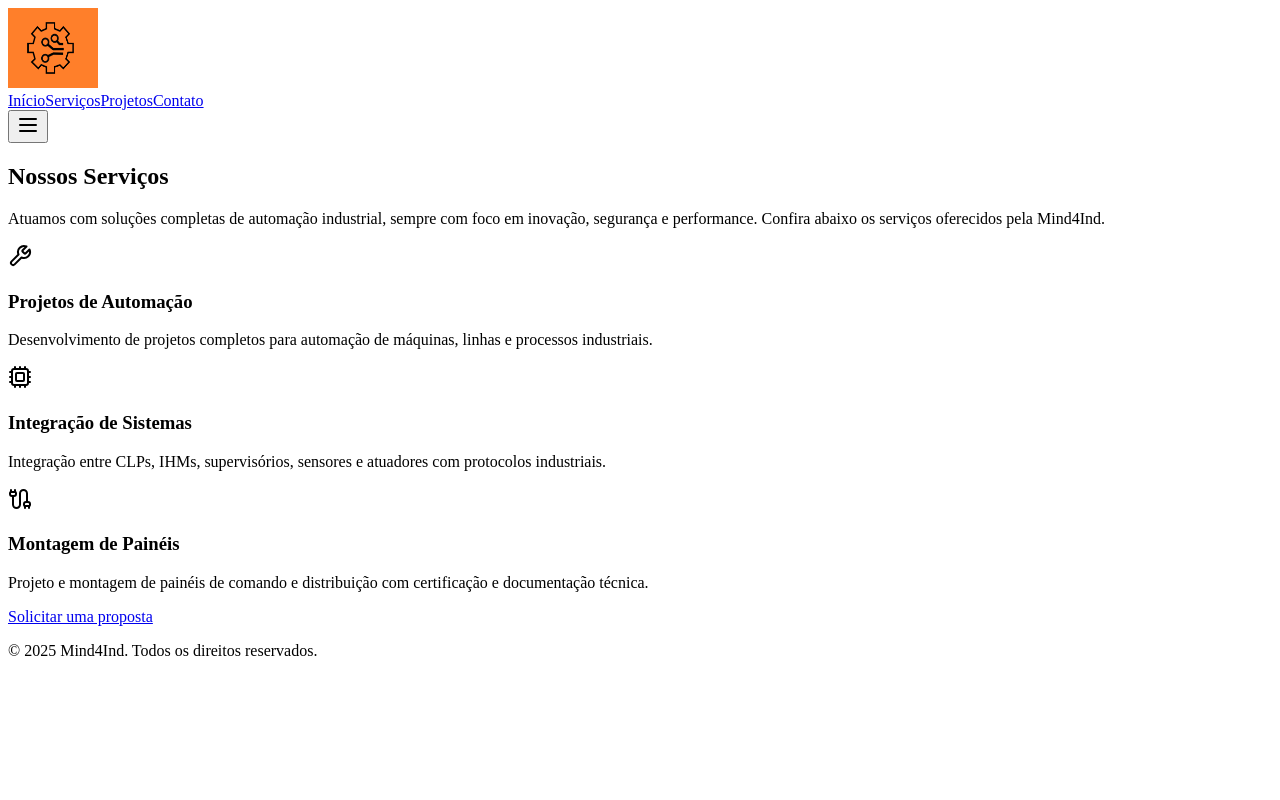
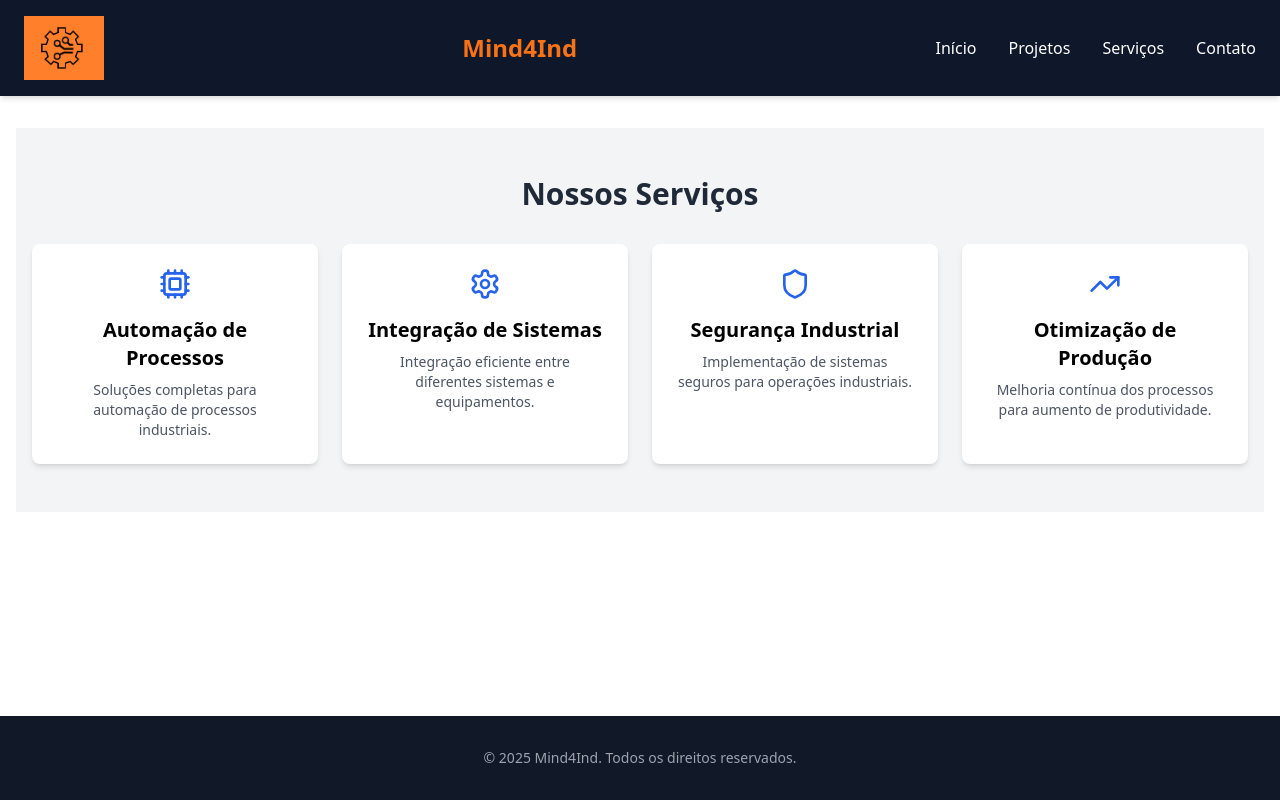
Before and after one commit to Eng-Claudio/site-Automacao, a Next.js app: page /servicos in a window 1280 px wide. Built offline with nearby package versions, Linux system fonts and the light colour scheme.

Commit message:
primeira página

```diff
--- a/components/Footer.js
+++ b/components/Footer.js
@@ -1,3 +1,4 @@
+//rodapé
 export default function Footer() {
   return (
     <footer className="bg-gray-900 text-white py-8 mt-12">
--- a/components/Navbar.js
+++ b/components/Navbar.js
@@ -1,46 +1,36 @@
-import { useState } from 'react'
-import Link from 'next/link'
-import Image from 'next/image'
-import { Menu, X } from 'lucide-react'
+// components/Header.tsx
+import Link from "next/link";
+import Image from 'next/image';
+import { Menu, X } from 'lucide-react';
 
-export default function Navbar() {
-  const [isOpen, setIsOpen] = useState(false)
-
+export default function Header() {
   return (
-    <header className="bg-white shadow-md sticky top-0 z-50">
-      <div className="container mx-auto px-4 py-4 flex justify-between items-center">
+    <header className="bg-[#0f172a] text-white shadow-md">
+      <div className="max-w-7xl mx-auto px-6 py-4 flex items-center justify-between">
         {/* Logo */}
         <Link href="/">
-          <Image src="/CME_FundoLaranja.png" alt="Mind4Ind Logo" width={90} height={80} />
+          <Image src="/logo-mind4ind.png" alt="Mind4Ind Logo" width={80} height={80} />
         </Link>
+        <div className="text-2xl font-bold text-orange-500">
+          Mind4Ind
+        </div>
 
-        {/* Desktop Menu */}
-        <nav className="hidden md:flex space-x-6 text-sm font-medium text-gray-700">
-          <Link href="/" className="hover:text-blue-600 transition">Início</Link>
-          <Link href="/servicos" className="hover:text-blue-600 transition">Serviços</Link>
-          <Link href="/projetos" className="hover:text-blue-600 transition">Projetos</Link>
-          <Link href="/contato" className="hover:text-blue-600 transition">Contato</Link>
+        {/* Navegação */}
+        <nav className="flex gap-8">
+          <Link href="/" className="hover:text-orange-500 transition-colors duration-200">
+            Início
+          </Link>
+          <Link href="/projetos" className="hover:text-orange-500 transition-colors duration-200">
+            Projetos
+          </Link>
+          <Link href="/servicos" className="hover:text-orange-500 transition-colors duration-200">
+            Serviços
+          </Link>
+          <Link href="/contato" className="hover:text-orange-500 transition-colors duration-200">
+            Contato
+          </Link>
         </nav>
-
-        {/* Mobile Menu Button */}
-        <button
-          className="md:hidden text-gray-700"
-          onClick={() => setIsOpen(!isOpen)}
-          aria-label="Menu"
-        >
-          {isOpen ? <X className="w-6 h-6" /> : <Menu className="w-6 h-6" />}
-        </button>
       </div>
-
-      {/* Mobile Dropdown */}
-      {isOpen && (
-        <div className="md:hidden bg-white px-4 pb-4 space-y-2">
-          <Link href="/" className="block text-sm text-gray-700 hover:text-blue-600 transition">Início</Link>
-          <Link href="/servicos" className="block text-sm text-gray-700 hover:text-blue-600 transition">Serviços</Link>
-          <Link href="/projetos" className="block text-sm text-gray-700 hover:text-blue-600 transition">Projetos</Link>
-          <Link href="/contato" className="block text-sm text-gray-700 hover:text-blue-600 transition">Contato</Link>
-        </div>
-      )}
     </header>
-  )
+  );
 }
--- a/package.json
+++ b/package.json
@@ -13,12 +13,13 @@
     "lucide-react": "^0.487.0",
     "next": "^15.2.4",
     "react": "^19.1.0",
-    "react-dom": "^19.1.0"
+    "react-dom": "^19.1.0",
+    "react-icons": "^5.5.0"
   },
   "devDependencies": {
     "@tailwindcss/postcss": "^4.1.3",
     "autoprefixer": "^10.4.21",
     "postcss": "^8.5.3",
-    "tailwindcss": "^4.1.3"
+    "tailwindcss": "^3.4.3"
   }
 }
--- a/pages/_app.js
+++ b/pages/_app.js
@@ -1,6 +1,6 @@
 import '../styles/globals.css'
-// import Navbar from '../components/Navbar'
-// import Footer from '../components/Footer'
+//import Navbar from '../components/Navbar'
+//import Footer from '../components/Footer'
 import Layout from '../components/Layout'
 
 
--- a/pages/contato.js
+++ b/pages/contato.js
@@ -1,13 +1,40 @@
+import { FaLinkedin, FaWhatsapp, FaEnvelope } from "react-icons/fa";
 
 export default function Contato() {
-    return (
-      <main className="p-6">
-        <h1 className="text-3xl font-bold mb-4">Contato</h1>
-        <ul className="list-disc pl-5">
-          <li>Projetos de automação industrial</li>
-          <li>Integração de sistemas</li>
-          <li>Desenvolvimento de painéis de controle</li>
-        </ul>
-      </main>
-    )
-  }
+  return (
+    <div className="min-h-screen flex flex-col items-center justify-center px-4 py-12 bg-[#0f172a] text-white">
+      <h1 className="text-4xl font-semibold mb-4 text-orange-500">Entre em contato com a Mind4Ind</h1>
+
+      <p className="text-lg text-gray-300 mb-8 text-center max-w-xl">
+        Soluções em automação industrial com tecnologia, segurança e competência. Fale com a gente:
+      </p>
+
+      <div className="space-y-6 text-lg">
+        <a
+          href="https://www.linkedin.com/company/nome-da-sua-empresa"
+          target="_blank"
+          rel="noopener noreferrer"
+          className="flex items-center gap-3 text-orange-400 hover:text-orange-500 transition-colors duration-200"
+        >
+          <FaLinkedin size={24} /> LinkedIn da Empresa
+        </a>
+
+        <a
+          href="https://wa.me/5527999462712"
+          target="_blank"
+          rel="noopener noreferrer"
+          className="flex items-center gap-3 text-orange-400 hover:text-orange-500 transition-colors duration-200"
+        >
+          <FaWhatsapp size={24} /> WhatsApp: +55 27 99946-2712
+        </a>
+
+        <a
+          href="mailto:eng.claudio.martins@outlook.com"
+          className="flex items-center gap-3 text-orange-400 hover:text-orange-500 transition-colors duration-200"
+        >
+          <FaEnvelope size={24} /> Email: eng.claudio.martins@outlook.com
+        </a>
+      </div>
+    </div>
+  );
+}
--- a/pages/servicos.js
+++ b/pages/servicos.js
@@ -1,47 +1,43 @@
-//Pagina de serviços
-import { Wrench, Cpu, Cable } from 'lucide-react'
+import { Cpu, Settings, Shield, TrendingUp } from 'lucide-react';
 
 export default function Servicos() {
+  const services = [
+    {
+      icon: <Cpu className="w-8 h-8 text-blue-600" />,
+      title: 'Automação de Processos',
+      description: 'Soluções completas para automação de processos industriais.',
+    },
+    {
+      icon: <Settings className="w-8 h-8 text-blue-600" />,
+      title: 'Integração de Sistemas',
+      description: 'Integração eficiente entre diferentes sistemas e equipamentos.',
+    },
+    {
+      icon: <Shield className="w-8 h-8 text-blue-600" />,
+      title: 'Segurança Industrial',
+      description: 'Implementação de sistemas seguros para operações industriais.',
+    },
+    {
+      icon: <TrendingUp className="w-8 h-8 text-blue-600" />,
+      title: 'Otimização de Produção',
+      description: 'Melhoria contínua dos processos para aumento de produtividade.',
+    },
+  ];
+
   return (
-    <section>
-      <h1 className="text-3xl font-bold text-gray-800 mb-4">Nossos Serviços</h1>
-      <p className="text-lg text-gray-600 mb-10 max-w-3xl">
-        Atuamos com soluções completas de automação industrial, sempre com foco em inovação, segurança e performance. Confira abaixo os serviços oferecidos pela Mind4Ind.
-      </p>
-
-      <div className="grid gap-8 sm:grid-cols-2 lg:grid-cols-3">
-        <Card
-          title="Projetos de Automação"
-          icon={<Wrench className="w-10 h-10 text-blue-600" />}
-          description="Desenvolvimento de projetos completos para automação de máquinas, linhas e processos industriais."
-        />
-        <Card
-          title="Integração de Sistemas"
-          icon={<Cpu className="w-10 h-10 text-blue-600" />}
-          description="Integração entre CLPs, IHMs, supervisórios, sensores e atuadores com protocolos industriais."
-        />
-        <Card
-          title="Montagem de Painéis"
-          icon={<Cable className="w-10 h-10 text-blue-600" />}
-          description="Projeto e montagem de painéis de comando e distribuição com certificação e documentação técnica."
-        />
-      </div>
-
-      <div className="mt-12 text-center">
-        <a href="/contato" className="bg-blue-600 text-white px-6 py-3 rounded-lg hover:bg-blue-700 transition">
-          Solicitar uma proposta
-        </a>
+    <section className="bg-gray-100 py-12">
+      <div className="container mx-auto px-4">
+        <h2 className="text-3xl font-bold text-gray-800 mb-8 text-center">Nossos Serviços</h2>
+        <div className="grid grid-cols-1 sm:grid-cols-2 md:grid-cols-4 gap-6">
+          {services.map((service, index) => (
+            <div key={index} className="bg-white p-6 rounded-lg shadow-md text-center">
+              <div className="mb-4 flex justify-center">{service.icon}</div>
+              <h3 className="text-xl font-semibold mb-2">{service.title}</h3>
+              <p className="text-gray-600 text-sm">{service.description}</p>
+            </div>
+          ))}
+        </div>
       </div>
     </section>
-  )
+  );
 }
-
-function Card({ title, icon, description }) {
-  return (
-    <div className="bg-white rounded-xl shadow p-6 hover:shadow-md transition">
-      <div className="mb-4">{icon}</div>
-      <h3 className="text-xl font-semibold mb-2">{title}</h3>
-      <p className="text-gray-600 text-sm">{description}</p>
-    </div>
-  )
-}
--- a/postcss.config.js
+++ b/postcss.config.js
@@ -1,6 +1,6 @@
-  module.exports = {
-    plugins: {
-      '@tailwindcss/postcss': {},
-      autoprefixer: {},
-    },
-  }
+module.exports = {
+  plugins: {
+    tailwindcss: {},
+    autoprefixer: {},
+  },
+}
--- a/styles/globals.css
+++ b/styles/globals.css
@@ -0,0 +1,3 @@
+@tailwind base;
+@tailwind components;
+@tailwind utilities;
--- a/tailwind.config.js
+++ b/tailwind.config.js
@@ -0,0 +1,12 @@
+/** @type {import('tailwindcss').Config} */
+module.exports = {
+    content: [
+      "./pages/**/*.{js,ts,jsx,tsx}",
+      "./components/**/*.{js,ts,jsx,tsx}",
+      "./app/**/*.{js,ts,jsx,tsx}"
+    ],
+    theme: {
+      extend: {},
+    },
+    plugins: [],
+  }
```
Also changed, not shown: pages/index.js (+2 -10 lines), public/logo-mind4ind.png (renamed from public/CME_FundoLaranja.png), 1 other file (tests, documents, lock files or other folders).
